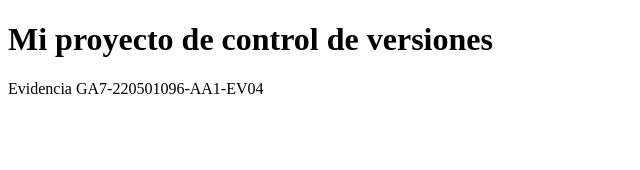
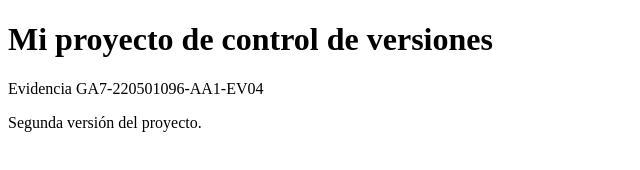
Before and after one commit to DIANAPAOLAANDRADE/Programa-Git, a plain HTML site: page index.html in a window 1280 px wide. Shown: the whole page, without its empty margins (0-640 px from the left). Drawn offline with Linux system fonts and the light colour scheme.

Commit message:
Actualización del contenido

```diff
--- a/index.html
+++ b/index.html
@@ -1 +1 @@
-<!DOCTYPE html><html><head><title>Proyecto Git</title></head><body><h1>Mi proyecto de control de versiones</h1><p>Evidencia GA7-220501096-AA1-EV04</p></body></html>
+<!DOCTYPE html><html><head><title>Proyecto Git</title></head><body><h1>Mi proyecto de control de versiones</h1><p>Evidencia GA7-220501096-AA1-EV04</p><p>Segunda versión del proyecto.</p></body></html>
```
